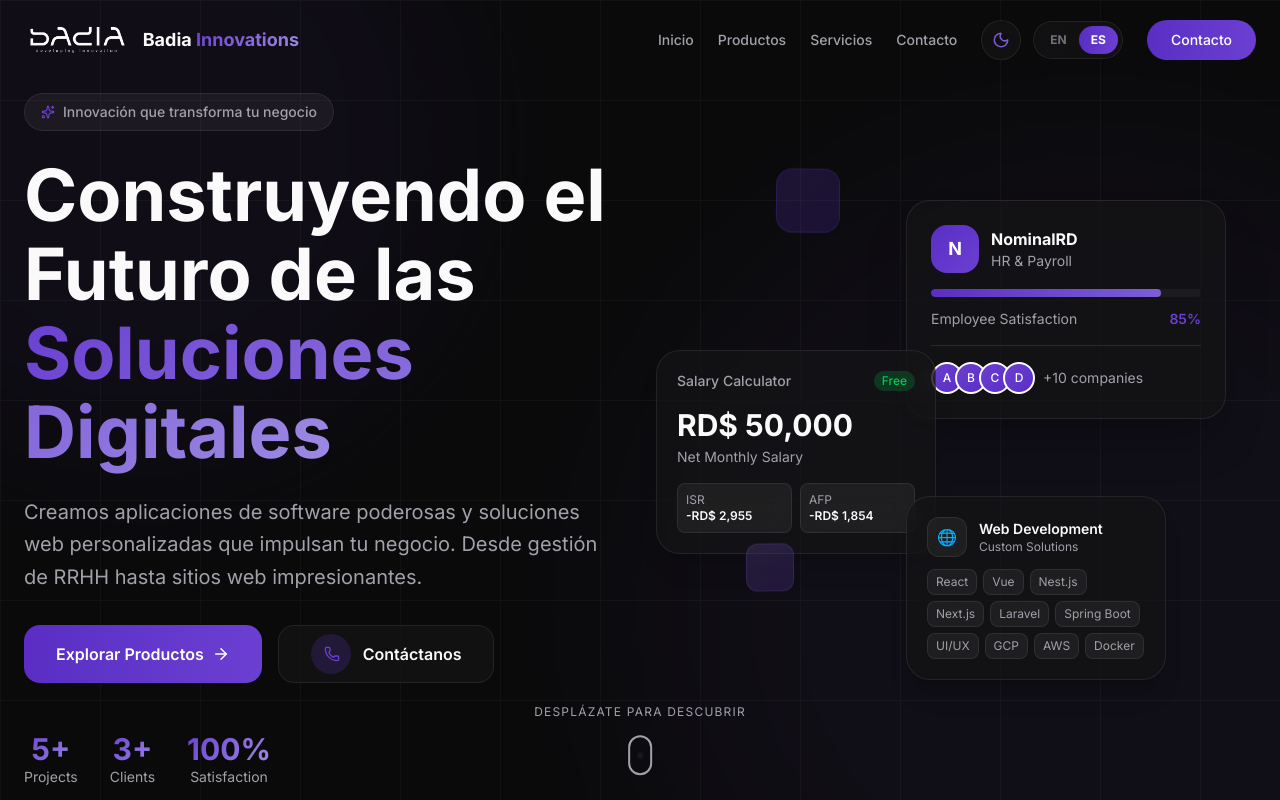
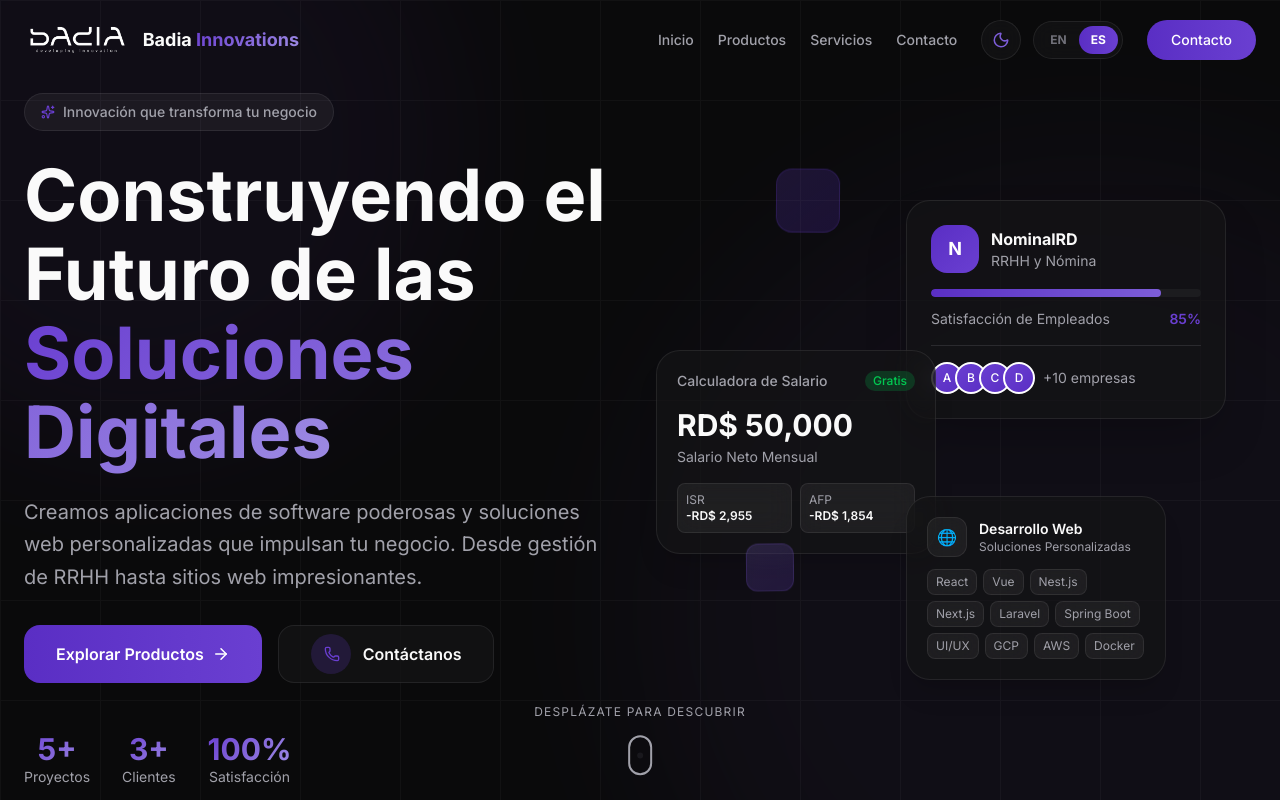
Before and after one commit to Hytech-Isaias/BadiaInnovations, a React (Vite) app: page / in a window 1280 px wide. Shown: the top 800 px of the page. Built offline with nearby package versions, Linux system fonts and the light colour scheme.

Commit message:
feat: Add initial CTA, Footer, Hero, and Services sections with internationalization support.

```diff
--- a/src/components/Footer.tsx
+++ b/src/components/Footer.tsx
@@ -12,16 +12,22 @@
   const currentYear = new Date().getFullYear();
 
   const products = [
-    { name: "NominalRD", href: "https://nominalrd.com" },
-    { name: "Salary Calculator", href: "https://tools.nominalrd.com" },
-    { name: "TSS Calculator", href: "https://tools.nominalrd.com/tss" },
+    { name: t("footer.productsList.nominal"), href: "https://nominalrd.com" },
+    {
+      name: t("footer.productsList.salaryCalc"),
+      href: "https://tools.nominalrd.com/es/salary-calculator",
+    },
+    {
+      name: t("footer.productsList.leavesCalc"),
+      href: "https://tools.nominalrd.com/leaves-calculator",
+    },
   ];
 
   const services = [
-    { name: "Landing Pages" },
-    { name: "Business Websites" },
-    { name: "E-Commerce" },
-    { name: "Custom Development" },
+    { name: t("footer.servicesList.landing") },
+    { name: t("footer.servicesList.business") },
+    { name: t("footer.servicesList.ecommerce") },
+    { name: t("footer.servicesList.custom") },
   ];
 
   return (
@@ -153,7 +159,7 @@
                 <div className="w-8 h-8 glass rounded-lg flex items-center justify-center flex-shrink-0 mt-0.5">
                   <MapPin size={14} className="text-purple-500" />
                 </div>
-                <span>Dominican Republic</span>
+                <span>{t("footer.location")}</span>
               </li>
             </ul>
           </div>
@@ -162,9 +168,9 @@
         {/* Bottom Bar */}
         <div className="border-t border-theme pt-8 flex flex-col md:flex-row justify-between items-center gap-4 text-xs text-muted">
           <p className="flex items-center gap-1">
-            &copy; {currentYear} Badia Innovations. Made with
+            &copy; {currentYear} Badia Innovations. {t("footer.madeWith")}
             <Heart size={12} className="text-purple-500 fill-purple-500" />
-            in Dominican Republic
+            {t("footer.in")} {t("footer.location")}
           </p>
           <div className="flex space-x-6">
             <a
--- a/src/components/HeroSection.tsx
+++ b/src/components/HeroSection.tsx
@@ -40,7 +40,7 @@
             scale: [1, 1.2, 1],
             opacity: [0.3, 0.5, 0.3],
           }}
-          transition={{ duration: 8, repeat: Infinity, ease: "easeInOut" }}
+          transition={{ duration: 3, repeat: Infinity, ease: "easeInOut" }}
           className="absolute -top-40 -left-40 w-[600px] h-[600px] rounded-full blur-3xl"
           style={{
             background:
@@ -170,9 +170,9 @@
               className="flex flex-wrap gap-8"
             >
               {[
-                { value: "5+", label: "Projects" },
-                { value: "3+", label: "Clients" },
-                { value: "100%", label: "Satisfaction" },
+                { value: "5+", label: t("hero.stats.projects") },
+                { value: "3+", label: t("hero.stats.clients") },
+                { value: "100%", label: t("hero.stats.satisfaction") },
               ].map((stat, i) => (
                 <div key={i} className="text-center">
                   <div className="text-2xl md:text-3xl font-bold gradient-text">
@@ -201,7 +201,9 @@
                   </div>
                   <div>
                     <h3 className="font-bold text-theme">NominalRD</h3>
-                    <p className="text-sm text-muted">HR & Payroll</p>
+                    <p className="text-sm text-muted">
+                      {t("hero.cards.hrPayroll")}
+                    </p>
                   </div>
                 </div>
                 <div className="space-y-3">
@@ -214,7 +216,9 @@
                     />
                   </div>
                   <div className="flex justify-between text-sm">
-                    <span className="text-muted">Employee Satisfaction</span>
+                    <span className="text-muted">
+                      {t("hero.cards.employeeSat")}
+                    </span>
                     <span className="text-purple-500 font-semibold">85%</span>
                   </div>
                 </div>
@@ -230,7 +234,9 @@
                         </div>
                       ))}
                     </div>
-                    <span className="text-sm text-muted">+10 companies</span>
+                    <span className="text-sm text-muted">
+                      {t("hero.cards.companies")}
+                    </span>
                   </div>
                 </div>
               </div>
@@ -247,17 +253,17 @@
               <div className="glass rounded-3xl p-5 shadow-xl">
                 <div className="flex items-center justify-between mb-4">
                   <span className="text-sm font-medium text-muted">
-                    Salary Calculator
+                    {t("hero.cards.salaryCalc")}
                   </span>
                   <span className="px-2 py-0.5 rounded-full bg-green-500/20 text-green-500 text-xs font-medium">
-                    Free
+                    {t("hero.cards.free")}
                   </span>
                 </div>
                 <div className="text-3xl font-bold text-theme mb-1">
                   RD$ 50,000
                 </div>
                 <div className="text-sm text-muted mb-4">
-                  Net Monthly Salary
+                  {t("hero.cards.netSalary")}
                 </div>
                 <div className="grid grid-cols-2 gap-2 text-xs">
                   <div className="glass-light rounded-lg p-2">
@@ -287,9 +293,11 @@
                   </div>
                   <div>
                     <h4 className="font-semibold text-theme text-sm">
-                      Web Development
+                      {t("hero.cards.webDev")}
                     </h4>
-                    <p className="text-xs text-muted">Custom Solutions</p>
+                    <p className="text-xs text-muted">
+                      {t("hero.cards.customSolutions")}
+                    </p>
                   </div>
                 </div>
                 <div className="flex flex-wrap gap-1.5">
--- a/src/components/ServicesSection.tsx
+++ b/src/components/ServicesSection.tsx
@@ -197,7 +197,7 @@
             <h3 className="text-2xl font-bold text-theme mb-2">
               {t("services.portfolio.title")}
             </h3>
-            <p className="text-muted">See our latest work in action</p>
+            <p className="text-muted">{t("services.portfolio.subtitle")}</p>
           </div>
 
           <a
@@ -273,7 +273,7 @@
                   </div>
 
                   <div className="inline-flex items-center gap-2 px-6 py-3 rounded-xl bg-gradient-to-r from-purple-600 to-purple-500 text-white font-medium group-hover:from-purple-500 group-hover:to-purple-400 transition-all">
-                    View Live Site
+                    {t("services.portfolio.cta")}
                     <ArrowUpRight
                       size={16}
                       className="group-hover:translate-x-0.5 group-hover:-translate-y-0.5 transition-transform"
--- a/src/locales/en.json
+++ b/src/locales/en.json
@@ -12,7 +12,22 @@
     "subtitle": "We create powerful software applications and custom web solutions that drive your business forward. From HR management to stunning websites.",
     "cta1": "Explore Products",
     "cta2": "Contact Us",
-    "scroll": "Scroll to discover"
+    "scroll": "Scroll to discover",
+    "stats": {
+      "projects": "Projects",
+      "clients": "Clients",
+      "satisfaction": "Satisfaction"
+    },
+    "cards": {
+      "hrPayroll": "HR & Payroll",
+      "employeeSat": "Employee Satisfaction",
+      "companies": "+10 companies",
+      "salaryCalc": "Salary Calculator",
+      "free": "Free",
+      "netSalary": "Net Monthly Salary",
+      "webDev": "Web Development",
+      "customSolutions": "Custom Solutions"
+    }
   },
   "products": {
     "title": "Our Products",
@@ -97,6 +112,8 @@
     },
     "portfolio": {
       "title": "Our Portfolio",
+      "subtitle": "See our latest work in action",
+      "cta": "View Live Site",
       "tailored": {
         "name": "Tailored Weddings RD",
         "desc": "Luxury wedding planning website with elegant design and bilingual support.",
@@ -136,7 +153,14 @@
   "cta": {
     "title": "Ready to Transform Your Business?",
     "subtitle": "Let's build something amazing together. Contact us today to discuss your project.",
-    "button": "Get in Touch"
+    "button": "Get in Touch",
+    "badge": "Let's work together",
+    "linkedin": "LinkedIn",
+    "trust": {
+      "available": "Available for projects",
+      "fastResponse": "Fast response time",
+      "location": "Dominican Republic based"
+    }
   },
   "footer": {
     "description": "Creating innovative software solutions that empower businesses to thrive in the digital age.",
@@ -146,6 +170,21 @@
     "quickLinks": "Quick Links",
     "rights": "All rights reserved.",
     "privacy": "Privacy Policy",
-    "terms": "Terms of Service"
+    "terms": "Terms of Service",
+    "productsList": {
+      "nominal": "NominalRD",
+      "salaryCalc": "Salary Calculator",
+      "leavesCalc": "Leaves & Benefits Calculator",
+      "gymtracker": "GymTracker"
+    },
+    "servicesList": {
+      "landing": "Landing Pages",
+      "business": "Business Websites",
+      "ecommerce": "E-Commerce",
+      "custom": "Custom Development"
+    },
+    "location": "Dominican Republic",
+    "madeWith": "Made with",
+    "in": "in"
   }
 }
--- a/src/locales/es.json
+++ b/src/locales/es.json
@@ -12,7 +12,22 @@
     "subtitle": "Creamos aplicaciones de software poderosas y soluciones web personalizadas que impulsan tu negocio. Desde gestión de RRHH hasta sitios web impresionantes.",
     "cta1": "Explorar Productos",
     "cta2": "Contáctanos",
-    "scroll": "Desplázate para descubrir"
+    "scroll": "Desplázate para descubrir",
+    "stats": {
+      "projects": "Proyectos",
+      "clients": "Clientes",
+      "satisfaction": "Satisfacción"
+    },
+    "cards": {
+      "hrPayroll": "RRHH y Nómina",
+      "employeeSat": "Satisfacción de Empleados",
+      "companies": "+10 empresas",
+      "salaryCalc": "Calculadora de Salario",
+      "free": "Gratis",
+      "netSalary": "Salario Neto Mensual",
+      "webDev": "Desarrollo Web",
+      "customSolutions": "Soluciones Personalizadas"
+    }
   },
   "products": {
     "title": "Nuestros Productos",
@@ -97,6 +112,8 @@
     },
     "portfolio": {
       "title": "Nuestro Portafolio",
+      "subtitle": "Mira nuestro último trabajo en acción",
+      "cta": "Ver Sitio en Vivo",
       "tailored": {
         "name": "Tailored Weddings RD",
         "desc": "Sitio web de planificación de bodas de lujo con diseño elegante y soporte bilingüe.",
@@ -136,7 +153,14 @@
   "cta": {
     "title": "¿Listo para Transformar tu Negocio?",
     "subtitle": "Construyamos algo increíble juntos. Contáctanos hoy para discutir tu proyecto.",
-    "button": "Ponte en Contacto"
+    "button": "Ponte en Contacto",
+    "badge": "Trabajemos juntos",
+    "linkedin": "LinkedIn",
+    "trust": {
+      "available": "Disponible para proyectos",
+      "fastResponse": "Tiempo de respuesta rápido",
+      "location": "Basado en República Dominicana"
+    }
   },
   "footer": {
     "description": "Creando soluciones de software innovadoras que empoderan a las empresas a prosperar en la era digital.",
@@ -146,6 +170,21 @@
     "quickLinks": "Enlaces Rápidos",
     "rights": "Todos los derechos reservados.",
     "privacy": "Política de Privacidad",
-    "terms": "Términos de Servicio"
+    "terms": "Términos de Servicio",
+    "productsList": {
+      "nominal": "NominalRD",
+      "salaryCalc": "Calculadora de Salario",
+      "leavesCalc": "Calculadora de Despidos y Beneficios",
+      "gymtracker": "GymTracker"
+    },
+    "servicesList": {
+      "landing": "Páginas de Aterrizaje",
+      "business": "Sitios Web Empresariales",
+      "ecommerce": "Comercio Electrónico",
+      "custom": "Desarrollo Personalizado"
+    },
+    "location": "República Dominicana",
+    "madeWith": "Hecho con",
+    "in": "en"
   }
 }
```
Also changed, not shown: src/components/CTASection.tsx (+5 -5 lines).
